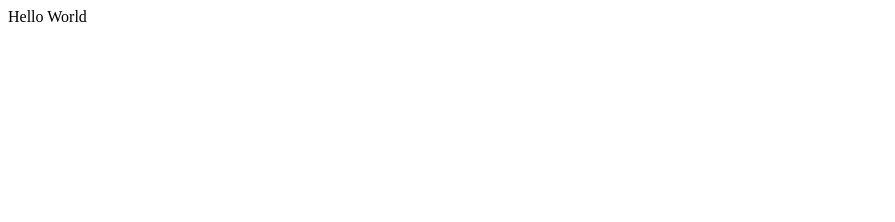
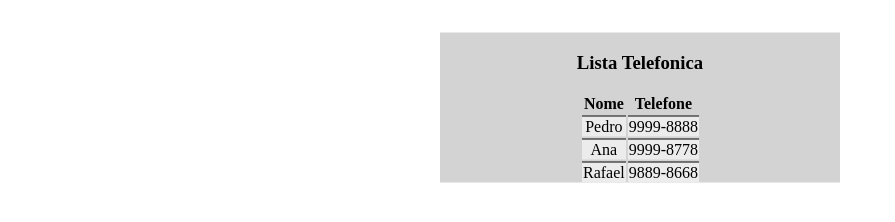
Before and after one commit to FernandoRogelin/Estudando, a plain HTML site: page index.html in a window 1280 px wide. Shown: the whole page, without its empty margins (0-895 px from the left). Drawn offline with nearby package versions, Linux system fonts and the light colour scheme.

Commit message:
[add] add css

```diff
--- /dev/null
+++ b/CSS/index.css
@@ -0,0 +1,19 @@
+.container{
+    width: 400px;
+    height: 150px;
+    position: absolute;
+    left: 50%;
+    top: 5%;
+    text-align: center;
+    transform: translate(-50%, -5%);
+    background-color: lightgray;
+}
+
+table{
+    padding-left: 140px;
+}
+
+td{
+    border-top: 1px solid;
+    background-color: rgb(236, 236, 236);
+}
--- a/JavaScript/index.js
+++ b/JavaScript/index.js
@@ -1,4 +1,9 @@
-angular.module("helloWorld", []);
-angular.module("helloWorld").controller("helloWorldCTRL", function ($scope) {
-  $scope.message = "Hello World";
+angular.module("listaTelefonica", []);
+angular.module("listaTelefonica").controller("listaTelefonicaCtrl", $scope => {
+  $scope.message = "Lista Telefonica"
+  $scope.contatos = [
+    {nome: "Pedro", telefone: "9999-8888"},
+    {nome: "Ana", telefone: "9999-8778"},
+    {nome: "Rafael", telefone: "9889-8668"}
+  ];
 });
--- a/index.html
+++ b/index.html
@@ -1,15 +1,28 @@
 <!DOCTYPE html>
-<html lang="en" ng-app="helloWorld">
+<html lang="en" ng-app="listaTelefonica">
 <head>
   <meta charset="UTF-8">
   <meta name="viewport" content="width=device-width, initial-scale=1.0">
   <meta http-equiv="X-UA-Compatible" content="ie=edge">
+  <link rel="stylesheet" href="CSS/index.css">
   <title>Angular</title>
   <script src="https://ajax.googleapis.com/ajax/libs/angularjs/1.6.6/angular.min.js"></script>
 </head>
 <body>
-  <div ng-controller="helloWorldCTRL">
-    {{message}}
+  <div ng-controller="listaTelefonicaCtrl">
+    <div class="container">
+      <h3> {{message}} </h3>
+      <table>
+        <tr>
+          <th>Nome</th>
+          <th>Telefone</th>
+        </tr>
+        <tr ng-repeat="contato in contatos">
+          <td> {{contato.nome}} </td>
+          <td> {{contato.telefone}} </td>
+        </tr>
+      </table>
+    </div>
   </div>
   <script src="JavaScript/index.js"></script>
 </body>
```
